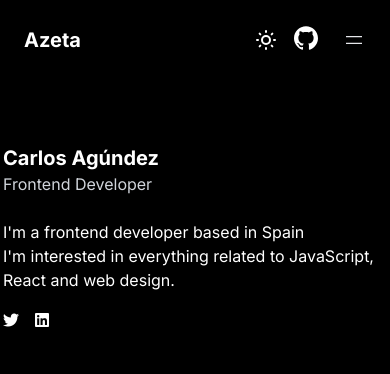
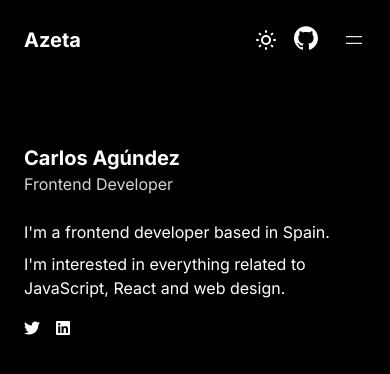
Before and after one commit to carlosazeta/carlosazeta-web, a React (Vite) app: page / in a window 390 px wide. Shown: the top 374 px of the page. Built offline with nearby package versions, Linux system fonts and the light colour scheme.

Commit message:
Add card mobile breakpoints

```diff
--- a/src/components/NavBar.jsx
+++ b/src/components/NavBar.jsx
@@ -28,7 +28,7 @@ const NavBar = () => {
                 </svg>
                 )}
           </button>
-          <a className='font-semibold text-xl cursor-pointer'>
+          <a href='https://github.com/carlosazeta' target='_blank' rel='noopener noreferrer' className='font-semibold text-xl cursor-pointer'>
             <svg role='img' viewBox='0 0 24 24' xmlns='http://www.w3.org/2000/svg' className='h-6 w-6 fill-current'>
               <title>GitHub icon</title>
               <path d='M12 .297c-6.63 0-12 5.373-12 12 0 5.303 3.438 9.8 8.205 11.385.6.113.82-.258.82-.577 0-.285-.01-1.04-.015-2.04-3.338.724-4.042-1.61-4.042-1.61C4.422 18.07 3.633 17.7 3.633 17.7c-1.087-.744.084-.729.084-.729 1.205.084 1.838 1.236 1.838 1.236 1.07 1.835 2.809 1.305 3.495.998.108-.776.417-1.305.76-1.604-2.665-.3-5.466-1.332-5.466-5.93 0-1.31.465-2.38 1.235-3.22-.135-.303-.54-1.523.105-3.176 0 0 1.005-.322 3.3 1.23.96-.267 1.98-.399 3-.405 1.02.006 2.04.138 3 .405 2.28-1.552 3.285-1.23 3.285-1.23.645 1.653.24 2.873.12 3.176.765.84 1.23 1.91 1.23 3.22 0 4.61-2.805 5.625-5.475 5.92.42.36.81 1.096.81 2.22 0 1.6-.015 2.89-.015 3.285 0 .315.21.69.825.57C20.565 22.092 24 17.592 24 12.297c0-6.627-5.373-12-12-12' />
--- a/src/components/PortfolioCard.jsx
+++ b/src/components/PortfolioCard.jsx
@@ -2,13 +2,15 @@ import React from 'react'
 
 export const PortfolioCard = () => {
   return (
-    <div className='max-w-sm mx-auto bg-transparent overflow-hidden md:max-w-xl m-12'>
+    <div className='mx-6 md:mx-auto max-w-sm bg-transparent overflow-hidden md:max-w-xl m-12'>
       <div className='antialiased'>
         <div className='mt-4'>
           <div className='text-xl font-bold text-black dark:text-white'>Carlos Agúndez</div>
           <p className='text-gray-500 dark:text-gray-300 mb-6'>Frontend Developer</p>
           <p className='mt-2 text-black dark:text-white text-left'>
-            I'm a frontend developer based in Spain<br />
+            I'm a frontend developer based in Spain.<br />
+          </p>
+          <p className='mt-2 text-black dark:text-white text-left'>
             I'm interested in everything related to JavaScript, React and web design.
           </p>
         </div>
```
